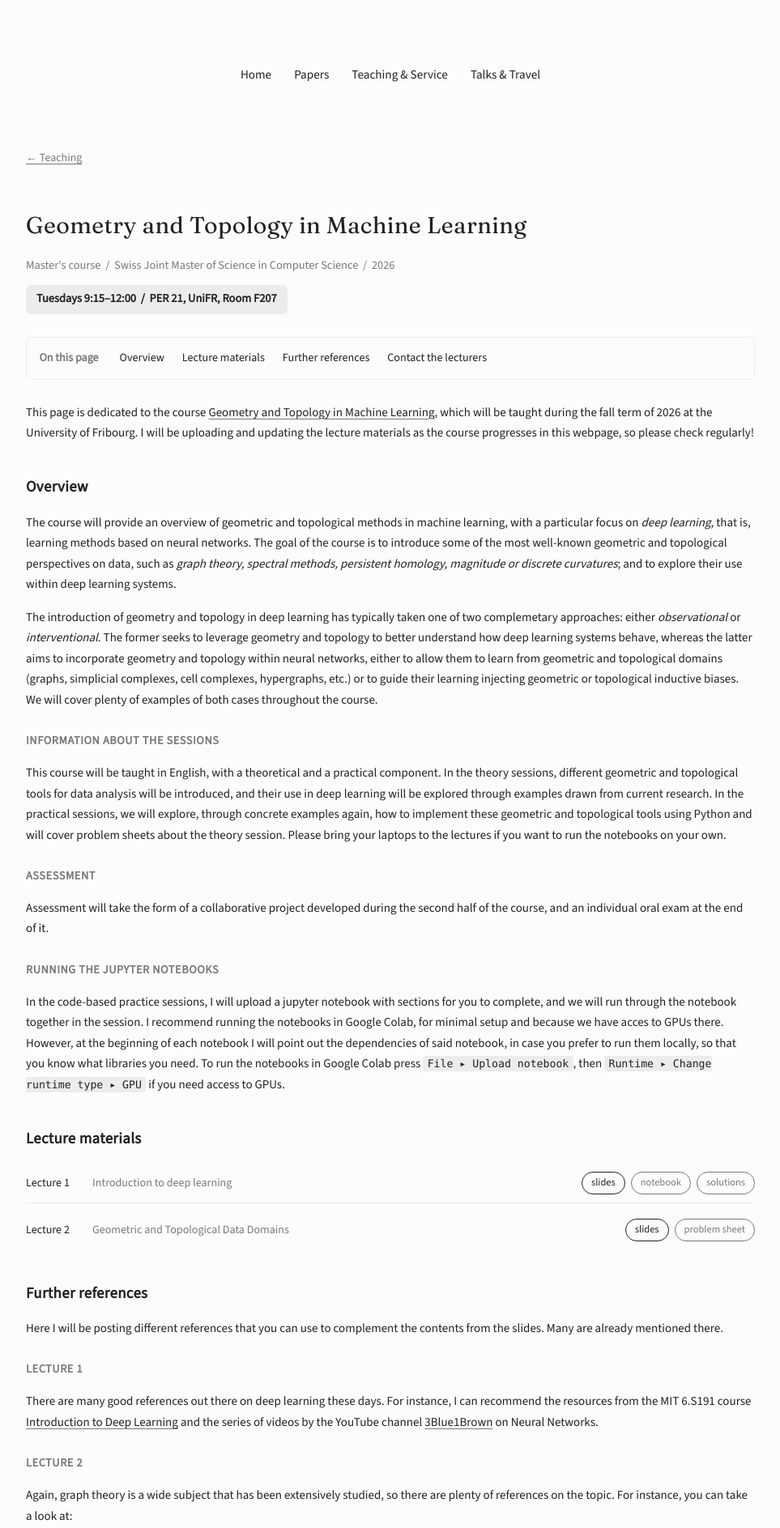
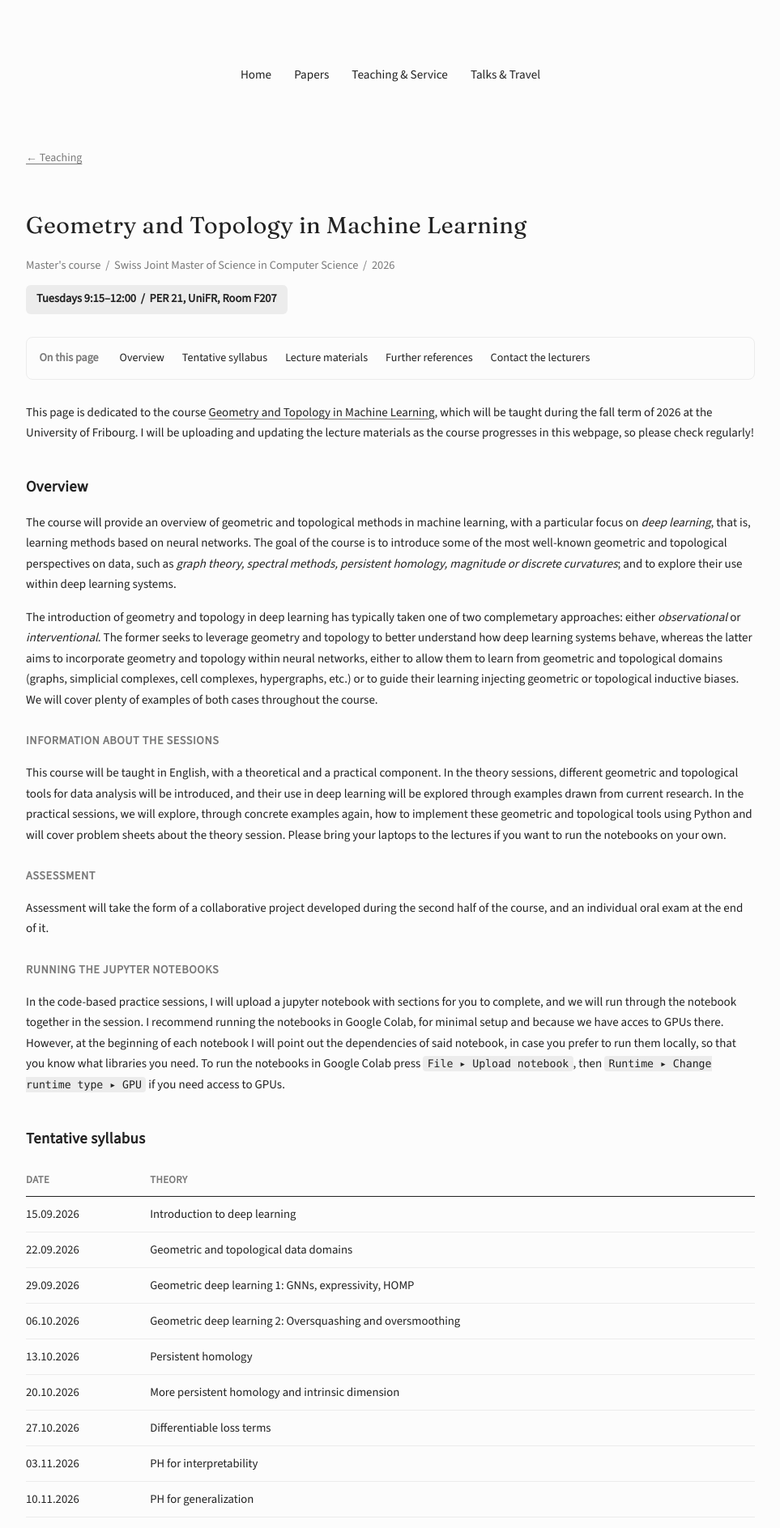
Before and after one commit to inesgare/inesgare.github.io, a Jekyll site: the page built from course-pages/gtml-2026.md, in a window 1280 px wide. Shown: the top 1887 px of the page at 81% size, without its empty margins (158-1121 px from the left). Built offline with Jekyll 4.4.1, drawn with Linux system fonts in a browser that asks for light colours; some of the changed text lies outside the part shown.

Commit message:
added tentative syllabus

```diff
--- a/course-pages/gtml-2026.md
+++ b/course-pages/gtml-2026.md
@@ -14,6 +14,7 @@ layout: default
 <nav class="page-toc">
   <span class="page-toc-label">On this page</span>
   <a href="#overview">Overview</a>
+  <a href="#tentative-syllabus">Tentative syllabus</a>
   <a href="#lecture-materials">Lecture materials</a>
   <a href="#further-references">Further references</a>
   <a href="#contact-the-lecturers">Contact the lecturers</a>
@@ -38,6 +39,28 @@ Assessment will take the form of a collaborative project developed during the se
 ### Running the jupyter notebooks
 
 In the code-based practice sessions, I will upload a jupyter notebook with sections for you to complete, and we will run through the notebook together in the session. I recommend running the notebooks in Google Colab, for minimal setup and because we have acces to GPUs there. However, at the beginning of each notebook I will point out the dependencies of said notebook, in case you prefer to run them locally, so that you know what libraries you need. To run the notebooks in Google Colab press `File ▸ Upload notebook`, then `Runtime ▸ Change runtime type ▸ GPU` if you need access to GPUs.
+
+## Tentative syllabus
+
+<div class="table-wrap" markdown="1">
+
+| Date | Theory |
+|---|---|
+| 15.09.2026 | Introduction to deep learning |
+| 22.09.2026 | Geometric and topological data domains |
+| 29.09.2026 | Geometric deep learning 1: GNNs, expressivity, HOMP |
+| 06.10.2026 | Geometric deep learning 2: Oversquashing and oversmoothing |
+| 13.10.2026 | Persistent homology |
+| 20.10.2026 | More persistent homology and intrinsic dimension |
+| 27.10.2026 | Differentiable loss terms |
+| 03.11.2026 | PH for interpretability |
+| 10.11.2026 | PH for generalization |
+| 17.11.2026 | (D)ECT |
+| 24.11.2026 | Magnitude |
+| 01.12.2026 | Curvature |
+| 15.12.2026 | Final presentations |
+
+</div>
 
 ## Lecture materials
 
--- a/style.css
+++ b/style.css
@@ -147,6 +147,36 @@ h3 {
   color: var(--muted);
   margin-top: 1.8em;
   margin-bottom: 0.6em;
+}
+
+.table-wrap {
+  overflow-x: auto;
+  margin: 1em 0 1.5em;
+}
+
+table {
+  width: 100%;
+  border-collapse: collapse;
+  font-size: 0.92rem;
+}
+
+th, td {
+  text-align: left;
+  padding: 9px 16px 9px 0;
+  border-bottom: 1px solid var(--border);
+}
+
+th {
+  font-weight: 600;
+  color: var(--muted);
+  font-size: 0.8rem;
+  letter-spacing: 0.4px;
+  text-transform: uppercase;
+  border-bottom: 1.5px solid var(--text);
+}
+
+tr:last-child td {
+  border-bottom: none;
 }
 
 /* =========================
```
